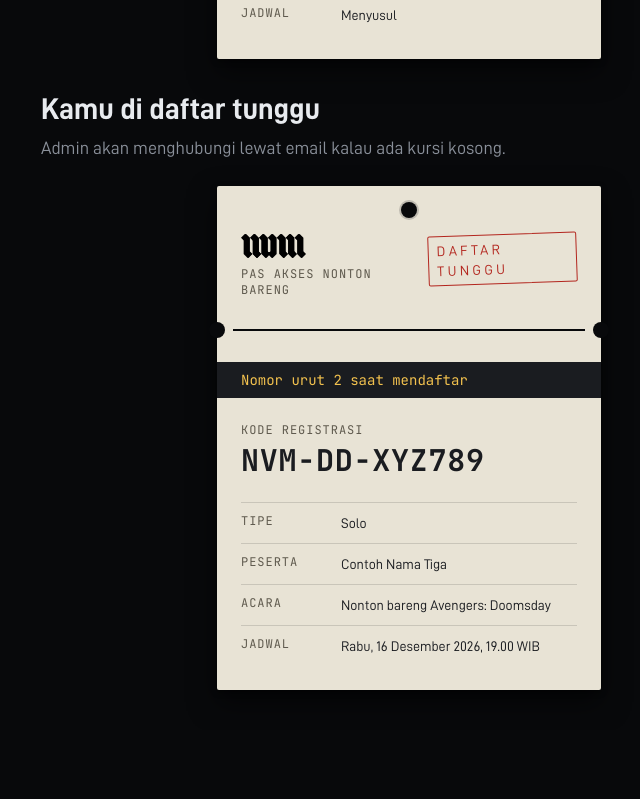
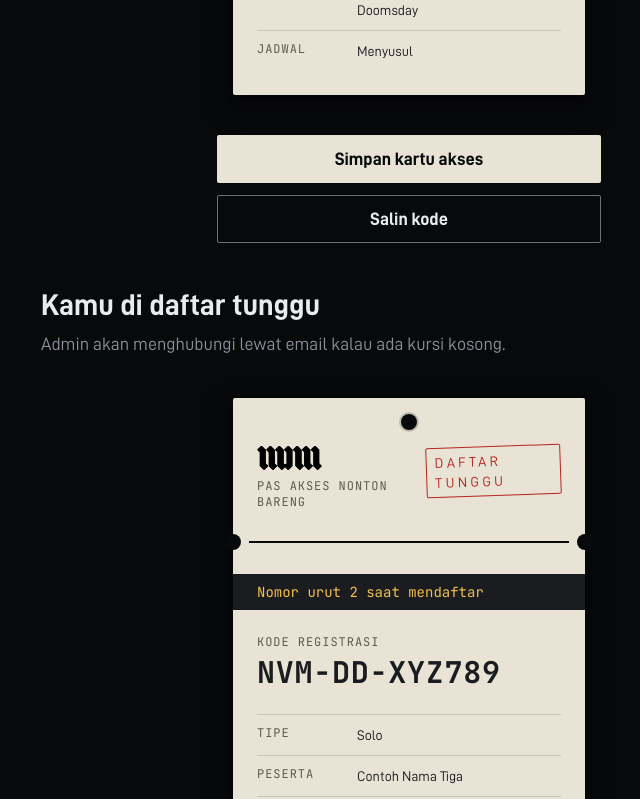
Before and after one commit to No-Void-Minds/NVM-Doomsday, a Vue app in the folder frontend/: page /_komponen in a window 1280 px wide. Shown: the part 2621-3420 px from the top of the page, without its empty margins (231-871 px from the left). Before the commit the page ends 3351 px from the top, so only its background shows below. Built offline with nearby package versions, Linux system fonts and the light colour scheme; no server answers.

Commit message:
feat(frontend): simpan kartu akses sebagai PNG dan salin kode

```diff
--- a/frontend/src/components/invite/AccessCard.vue
+++ b/frontend/src/components/invite/AccessCard.vue
@@ -1,8 +1,11 @@
 <script setup lang="ts">
-import { computed, useId, useTemplateRef } from 'vue'
+import { toPng } from 'html-to-image'
+import { computed, ref, useId, useTemplateRef } from 'vue'
 
 import type { RegistrationResult } from '@/api/types'
+import BaseButton from '@/components/BaseButton.vue'
 import BaseStamp from '@/components/BaseStamp.vue'
+import { copyText } from '@/lib/clipboard'
 import { formatDateWIB, formatTimeWIB } from '@/lib/datetime'
 
 const props = defineProps<{
@@ -13,6 +16,7 @@ const props = defineProps<{
 
 const titleId = useId()
 const heading = useTemplateRef<HTMLHeadingElement>('heading')
+const capture = useTemplateRef<HTMLDivElement>('capture')
 
 // Dipanggil halaman setelah pendaftaran berhasil, supaya halaman bergulir ke kartu dan pembaca layar membacakannya.
 defineExpose({ focus: () => heading.value?.focus() })
@@ -24,6 +28,59 @@ const schedule = computed(() => {
   const time = formatTimeWIB(props.showAt)
   return date && time ? `${date}, ${time}` : 'Menyusul'
 })
+
+const saving = ref(false)
+const previewUrl = ref<string | null>(null)
+const saveError = ref<string | null>(null)
+
+async function saveCard() {
+  if (!capture.value || saving.value) {
+    return
+  }
+  saving.value = true
+  saveError.value = null
+  const fileName = `nvm-doomsday-${props.result.code}.png`
+
+  try {
+    // pixelRatio 2 supaya kode tetap tajam saat gambar diperbesar di HP.
+    const dataUrl = await toPng(capture.value, { pixelRatio: 2, backgroundColor: '#08090b' })
+    const blob = await (await fetch(dataUrl)).blob()
+    const file = new File([blob], fileName, { type: 'image/png' })
+
+    // Menu bagikan bawaan HP hanya tersedia di HTTPS. Di sana pendaftar bisa langsung memilih "Simpan gambar".
+    if (navigator.canShare?.({ files: [file] })) {
+      await navigator.share({ files: [file], title: 'Kartu akses No Void Minds Doomsday' })
+      return
+    }
+
+    const link = document.createElement('a')
+    link.href = dataUrl
+    link.download = fileName
+    link.click()
+    // Browser bawaan WhatsApp dan Instagram sering mengabaikan unduhan, jadi gambarnya juga ditampilkan
+    // supaya bisa disimpan dengan tekan lama.
+    previewUrl.value = dataUrl
+  } catch (err) {
+    // Pendaftar menutup menu bagikan tanpa memilih apa pun. Itu bukan kegagalan.
+    if (err instanceof DOMException && err.name === 'AbortError') {
+      return
+    }
+    saveError.value = 'Gambar kartu gagal dibuat. Screenshot layar ini sebagai gantinya.'
+  } finally {
+    saving.value = false
+  }
+}
+
+const copyStatus = ref<'idle' | 'copied' | 'failed'>('idle')
+let copyTimer: number | undefined
+
+async function copyCode() {
+  copyStatus.value = (await copyText(props.result.code)) ? 'copied' : 'failed'
+  window.clearTimeout(copyTimer)
+  if (copyStatus.value === 'copied') {
+    copyTimer = window.setTimeout(() => (copyStatus.value = 'idle'), 2500)
+  }
+}
 </script>
 
 <template>
@@ -41,9 +98,11 @@ const schedule = computed(() => {
       </p>
     </div>
 
-    <!-- Hangtag: label karton yang tergantung di pakaian NVM. Takik dan lubang berwarna void supaya terlihat
-         berlubang, jadi kartu harus selalu diletakkan di atas latar void, bukan di dalam panel. -->
-    <div class="mx-auto w-full max-w-sm">
+    <!-- Wadah ini yang digambar jadi PNG. Latar void dan padding ikut terekam, supaya takik dan bayangan
+         kartu terlihat sama seperti di layar. -->
+    <div ref="capture" class="mx-auto w-full max-w-sm bg-void p-4">
+      <!-- Hangtag: label karton yang tergantung di pakaian NVM. Takik dan lubang berwarna void supaya terlihat
+           berlubang, jadi kartu harus selalu diletakkan di atas latar void, bukan di dalam panel. -->
       <article class="relative rounded-paper bg-paper px-6 pb-6 pt-12 text-ink shadow-paper">
         <span
           class="absolute left-1/2 top-4 size-4 -translate-x-1/2 rounded-full bg-void ring-2 ring-ink/20"
@@ -87,7 +146,9 @@ const schedule = computed(() => {
             <dt class="font-mono text-xs uppercase tracking-[0.08em] text-ink-faded">Peserta</dt>
             <dd>
               <ul>
-                <li v-for="name in result.attendees" :key="name" class="break-words">{{ name }}</li>
+                <li v-for="name in result.attendees" :key="name" class="break-words">
+                  {{ name }}
+                </li>
               </ul>
             </dd>
           </div>
@@ -102,5 +163,33 @@ const schedule = computed(() => {
         </dl>
       </article>
     </div>
+
+    <div class="mx-auto flex w-full max-w-sm flex-col gap-3">
+      <BaseButton block :loading="saving" @click="saveCard">
+        {{ saving ? 'Membuat gambar...' : 'Simpan kartu akses' }}
+      </BaseButton>
+      <BaseButton variant="outline" block @click="copyCode">
+        {{ copyStatus === 'copied' ? 'Kode tersalin' : 'Salin kode' }}
+      </BaseButton>
+
+      <!-- Wadah status selalu ada supaya pembaca layar mengumumkan perubahannya. -->
+      <div role="status" class="text-sm">
+        <p v-if="copyStatus === 'failed'" class="text-error">
+          Kode tidak bisa disalin otomatis. Tulis atau screenshot kode di atas.
+        </p>
+        <p v-if="saveError" class="text-error">{{ saveError }}</p>
+      </div>
+
+      <figure v-if="previewUrl" class="mt-2 flex flex-col gap-2">
+        <img
+          :src="previewUrl"
+          alt="Gambar kartu akses yang siap disimpan"
+          class="w-full rounded-paper"
+        />
+        <figcaption class="text-sm text-fg-muted">
+          Kalau unduhan tidak berjalan, tekan lama gambar ini lalu pilih simpan gambar.
+        </figcaption>
+      </figure>
+    </div>
   </section>
 </template>
--- /dev/null
+++ b/frontend/src/lib/clipboard.ts
@@ -0,0 +1,32 @@
+// Clipboard API hanya tersedia di HTTPS atau localhost. Saat halaman dibuka lewat IP LAN dengan HTTP (Sprint 8),
+// cara lama execCommand masih bisa menyalin, jadi dipakai sebagai cadangan.
+export async function copyText(text: string): Promise<boolean> {
+  if (navigator.clipboard && window.isSecureContext) {
+    try {
+      await navigator.clipboard.writeText(text)
+      return true
+    } catch {
+      // Ditolak browser, lanjut ke cara lama di bawah.
+    }
+  }
+
+  const previousFocus = document.activeElement as HTMLElement | null
+  const area = document.createElement('textarea')
+  area.value = text
+  area.setAttribute('readonly', '')
+  area.style.position = 'fixed'
+  area.style.opacity = '0'
+  document.body.appendChild(area)
+  area.select()
+
+  let copied = false
+  try {
+    copied = document.execCommand('copy')
+  } catch {
+    copied = false
+  }
+  area.remove()
+  // select() memindahkan fokus ke textarea sementara, jadi fokus dikembalikan ke tombol yang ditekan.
+  previousFocus?.focus()
+  return copied
+}
```
